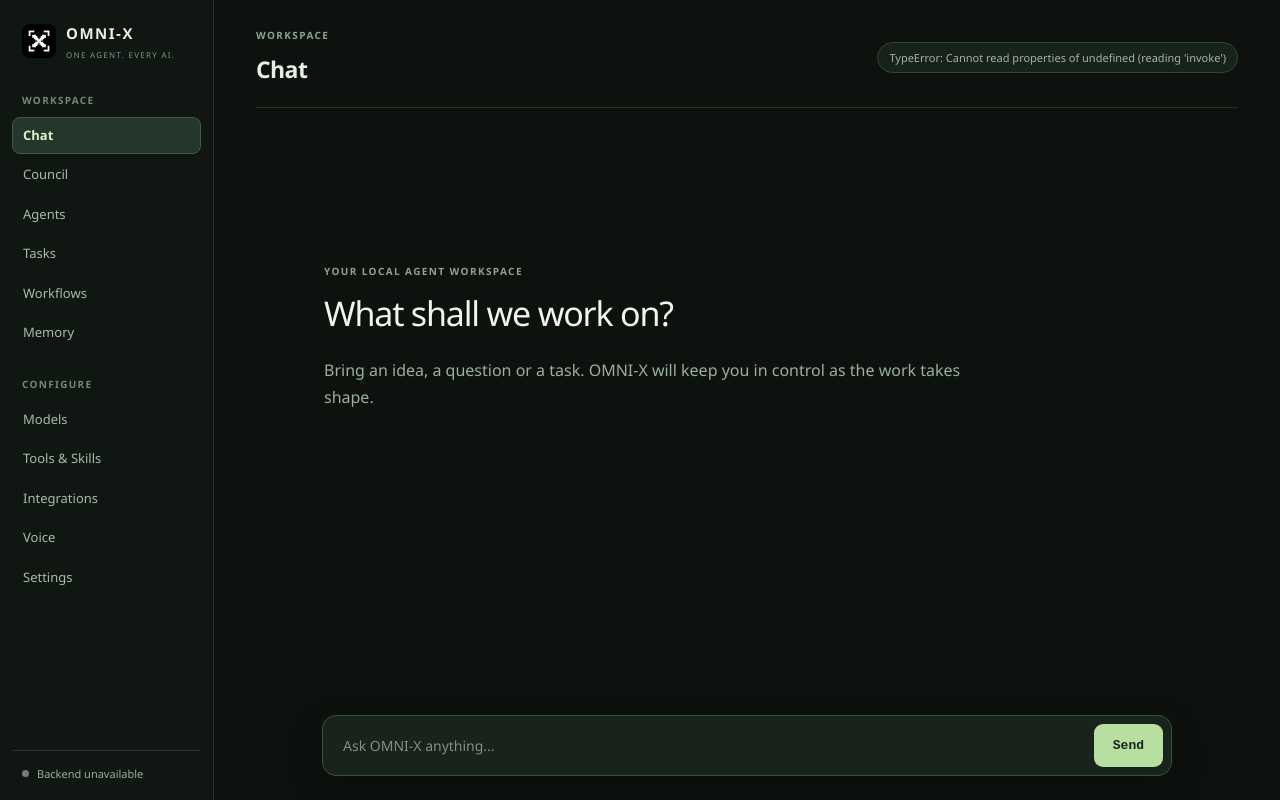
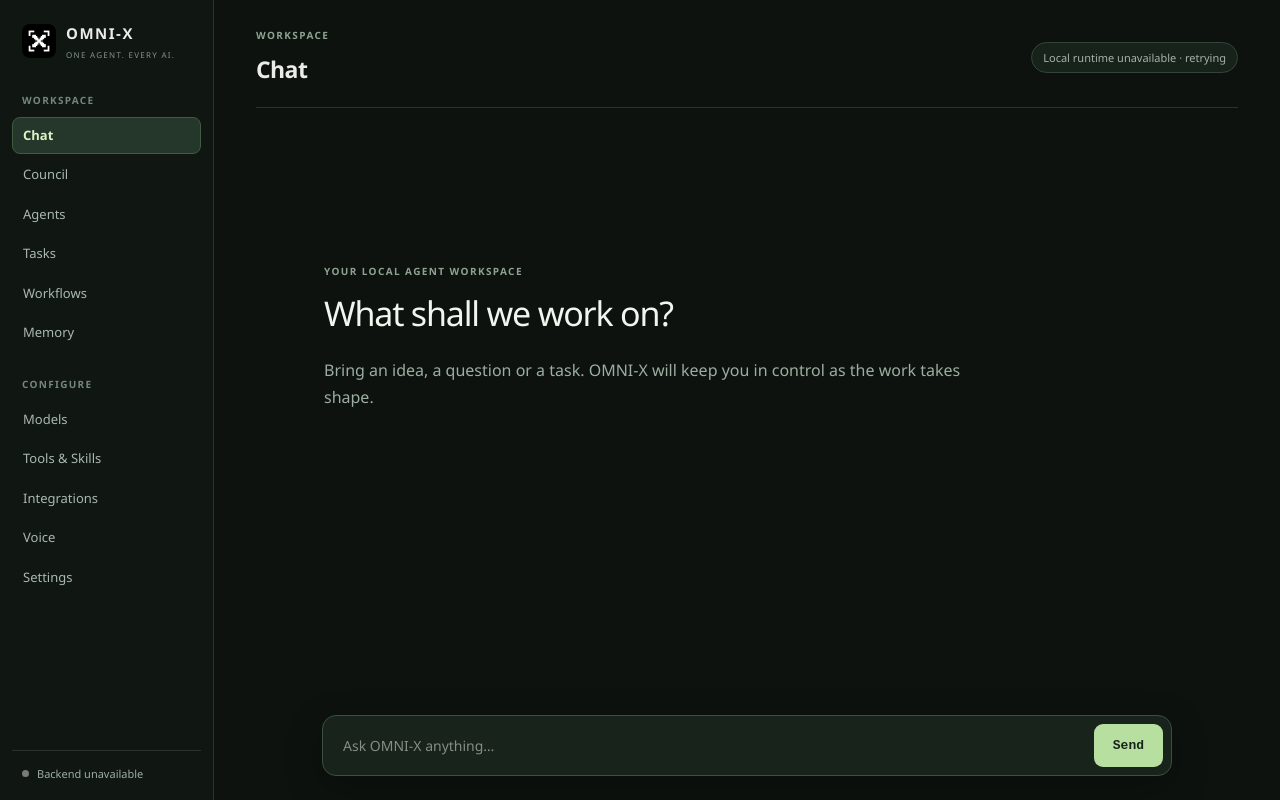
Before and after one commit to e9aj/omni-x, a React (Vite) app in the folder desktop/: page / in a window 1280 px wide. Built offline with nearby package versions, Linux system fonts and the light colour scheme.

Commit message:
fix: clarify desktop connection recovery

```diff
--- a/desktop/src/App.tsx
+++ b/desktop/src/App.tsx
@@ -715,10 +715,10 @@ export function App() {
             <p className="eyebrow">WORKSPACE</p>
             <h1>{section}</h1>
           </div>
-          <div className="connection">
+          <div className="connection" title={status.error} role="status">
             {status.connected
               ? `OMNI-X ${status.version ?? "runtime"}`
-              : (status.error ?? "Offline")}
+              : "Local runtime unavailable · retrying"}
           </div>
         </header>
         {section === "Chat" ? (
```
Also changed, not shown: 1 other file (tests, documents, lock files or other folders).
